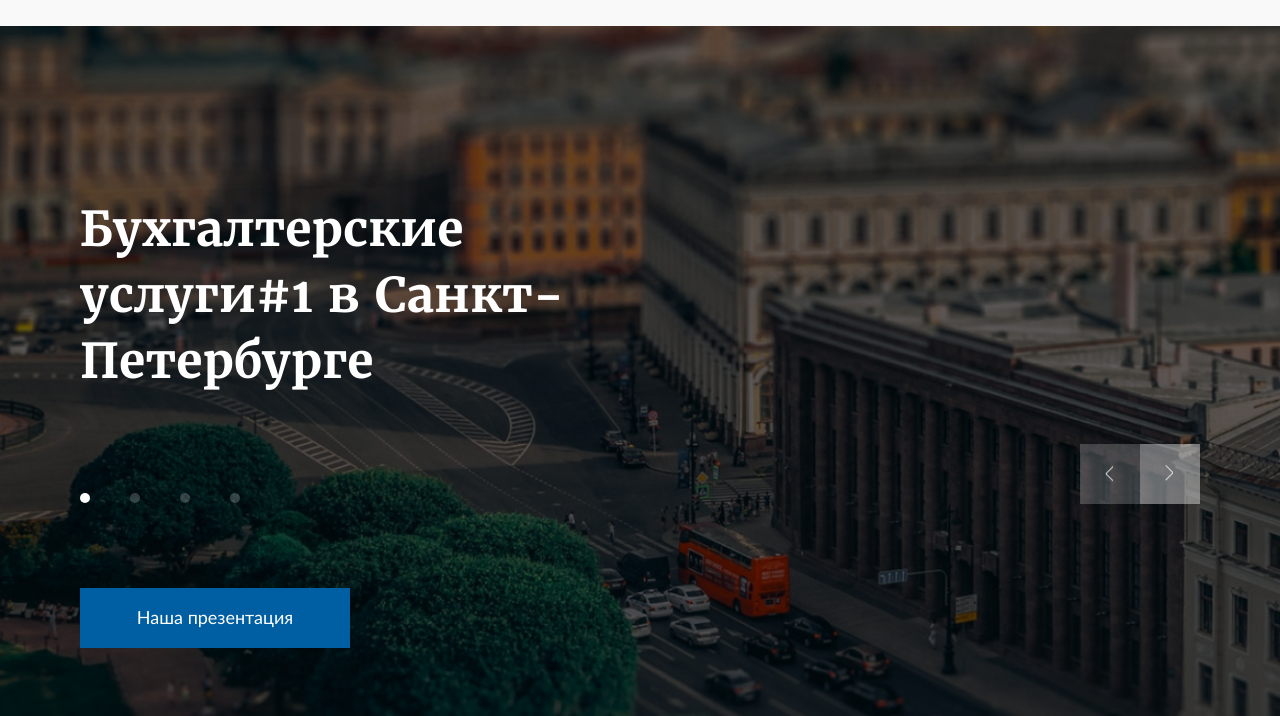
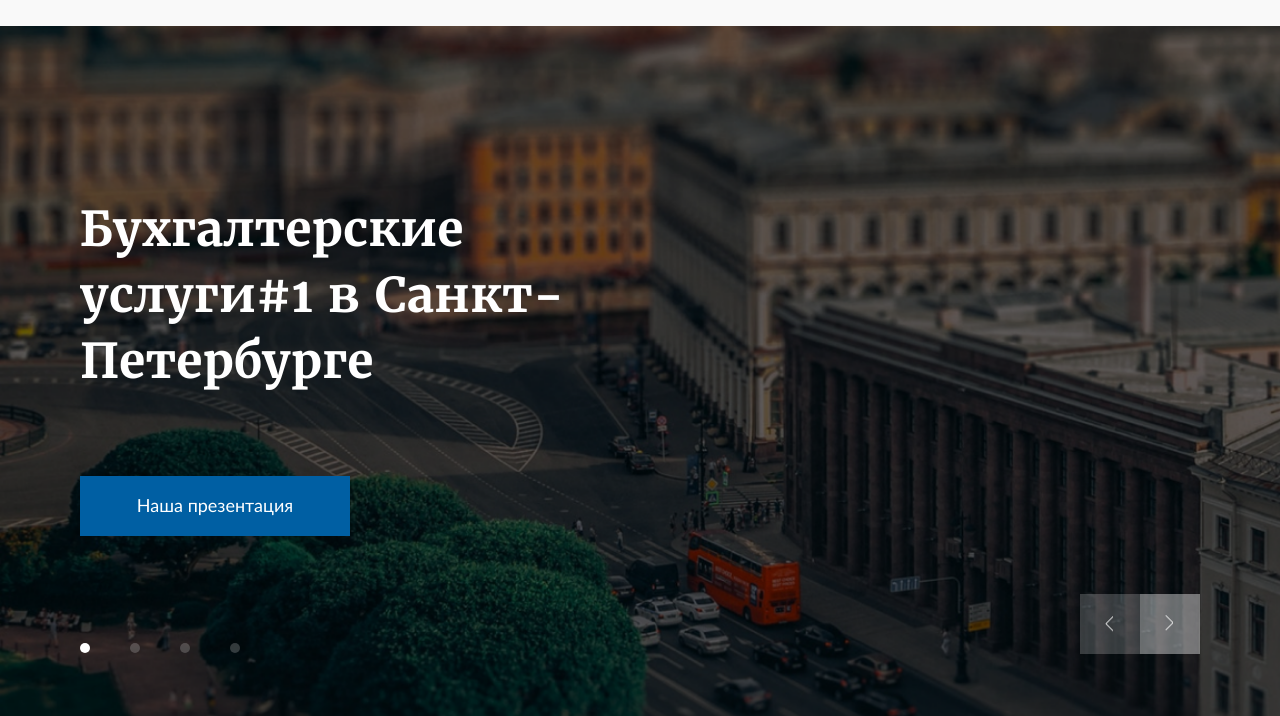
Before and after one commit to Krait5sfg/goodfellaz, a plain HTML site: page index.html in a window 1280 px wide. Shown: the part 84-800 px from the top of the page. Drawn offline with nearby package versions, Linux system fonts and the light colour scheme.

Commit message:
верхний слайдер

```diff
--- a/source/sass/blocks/presentation.scss
+++ b/source/sass/blocks/presentation.scss
@@ -5,6 +5,8 @@
 }
 
 .presentation__wrapper {
+  position: relative;
+
   @include wrapper;
   padding-top: 170px;
   padding-bottom: 113px;
@@ -20,7 +22,9 @@
 }
 
 .presentation__button {
-  margin-top: 80px;
+  position: absolute;
+  top: 450px;
+  left: 20px;
 }
 
 .presentation__toggles {
--- a/source/sass/owl/owl.scss
+++ b/source/sass/owl/owl.scss
@@ -133,3 +133,7 @@
   transform: translate(-25%, -25%);
   background-image: url("../img/arrow-right-icon.png");
 }
+
+.owl-carousel-presentation .owl-stage-outer {
+  margin-bottom: 200px;
+}
```
Also changed, not shown: source/css/style.css, 1 other file.
